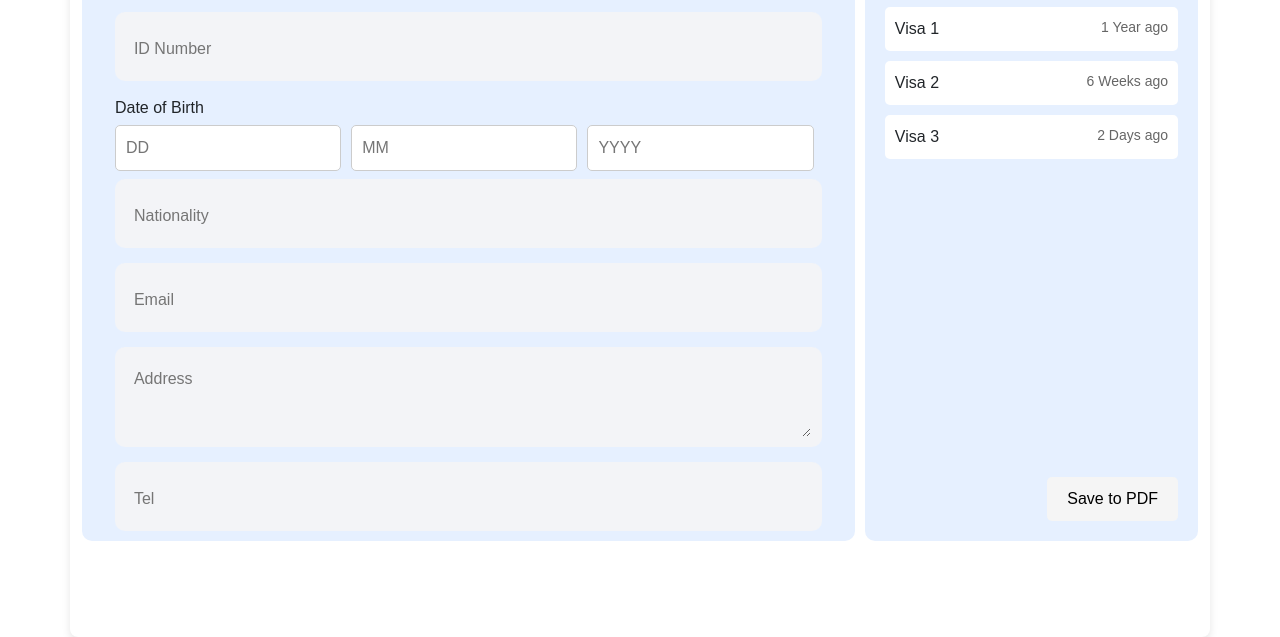
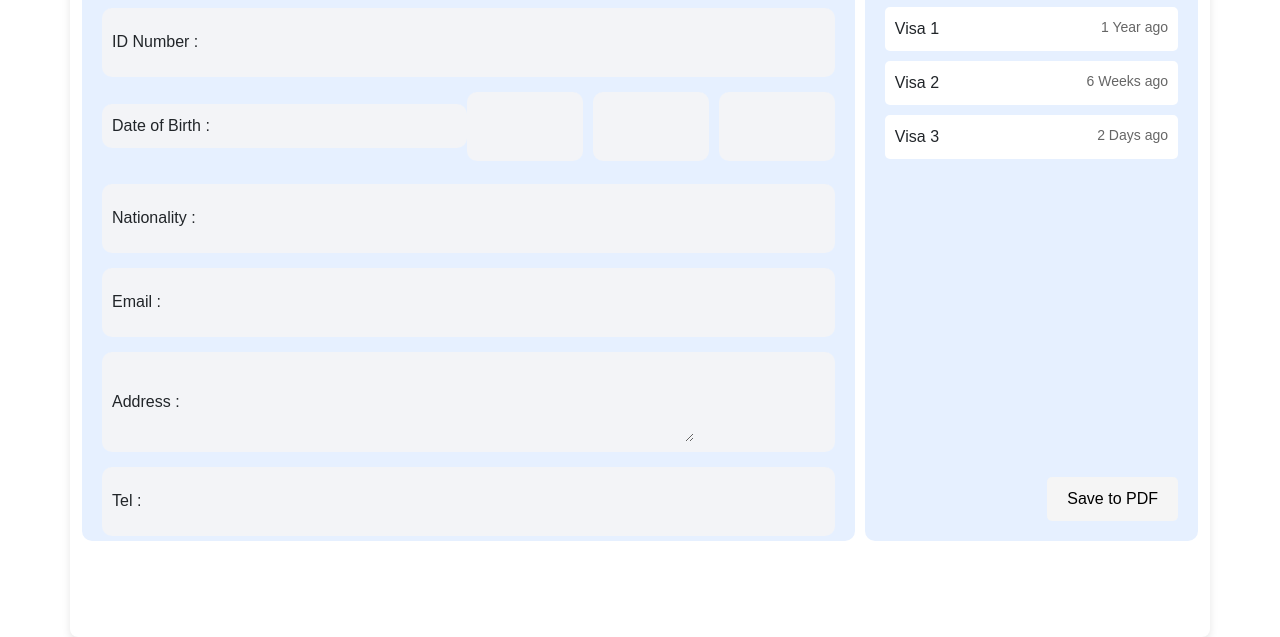
Before and after one commit to Sousettia/TNI_VisaApp-SoftwareEngineering_Year3, a plain HTML site: page pages/download.html in a window 1280 px wide. Shown: the part 163-800 px from the top of the page. Drawn offline with nearby package versions, Linux system fonts and the light colour scheme.

Commit message:
more download

```diff
--- a/assets/css/download.css
+++ b/assets/css/download.css
@@ -95,12 +95,21 @@ body {
 input[type="text"],
 input[type="email"],
 textarea {
-  width: 100%;
+  width: 70%;
   padding: 10px;
   margin-top: 5px;
   border: 1px solid #ccc;
   border-radius: 5px;
   background-color: #fff;
+}
+
+.input-group label {
+  margin-right: 1rem;
+  align-content: center;
+}
+
+.input-group .addressL {
+  align-content: flex-start !important;
 }
 
 textarea {
@@ -110,6 +119,9 @@ textarea {
 
 .input-group {
   margin-bottom: 15px;
+  display: flex;
+  flex-direction: row;
+  align-items: center;
 }
 
 .dob-fields {
@@ -119,6 +131,14 @@ textarea {
 
 .dob-fields input {
   width: 32%;
+}
+
+.dob-group {
+  display: flex;
+  flex-direction: row;
+  align-items: center;
+  justify-content: center;
+  border: none;
 }
 
 .file-section h3 {
--- a/pages/download.html
+++ b/pages/download.html
@@ -35,60 +35,54 @@
         </div>
         <form id="visa-form">
           <div class="input-group">
-            <label for="name"></label>
-            <input type="text" id="name" name="name" placeholder="Name" />
+            <label for="name">Name :</label>
+            <input type="text" id="name" name="name" placeholder="" />
           </div>
           <div class="input-group">
-            <label for="id-number"></label>
-            <input
-              type="text"
-              id="id-number"
-              name="id-number"
-              placeholder="ID Number"
-            />
+            <label for="id-number">ID Number :</label>
+            <input type="text" id="id-number" name="id-number" placeholder="" />
           </div>
           <div class="form-group dob-group">
-            <label for="dob">Date of Birth</label>
+            <div class="input-group">
+              <label for="dob">Date of Birth :</label>
+            </div>
             <div class="dob-fields">
-              <input type="text" id="dobDay" name="dobDay" placeholder="DD" />
-              <input
-                type="text"
-                id="dobMonth"
-                name="dobMonth"
-                placeholder="MM"
-              />
-              <input
-                type="text"
-                id="dobYear"
-                name="dobYear"
-                placeholder="YYYY"
-              />
+              <div class="input-group">
+                <input type="text" id="dobDay" name="dobDay" placeholder="" />
+              </div>
+              <div class="input-group">
+                <input
+                  type="text"
+                  id="dobMonth"
+                  name="dobMonth"
+                  placeholder=""
+                />
+              </div>
+              <div class="input-group">
+                <input type="text" id="dobYear" name="dobYear" placeholder="" />
+              </div>
             </div>
           </div>
           <div class="input-group mt-2">
-            <label for="nationality"></label>
+            <label for="nationality">Nationality :</label>
             <input
               type="text"
               id="nationality"
               name="nationality"
-              placeholder="Nationality"
+              placeholder=""
             />
           </div>
           <div class="input-group">
-            <label for="email"></label>
-            <input type="email" id="email" name="email" placeholder="Email" />
+            <label for="email">Email :</label>
+            <input type="email" id="email" name="email" placeholder="" />
           </div>
           <div class="input-group">
-            <label for="address"></label>
-            <textarea
-              id="address"
-              name="address"
-              placeholder="Address"
-            ></textarea>
+            <label for="address" class="address">Address :</label>
+            <textarea id="address" name="address" placeholder=""></textarea>
           </div>
           <div class="input-group">
-            <label for="tel"></label>
-            <input type="text" id="tel" name="tel" placeholder="Tel" />
+            <label for="tel">Tel :</label>
+            <input type="text" id="tel" name="tel" placeholder="" />
           </div>
         </form>
       </div>
```
